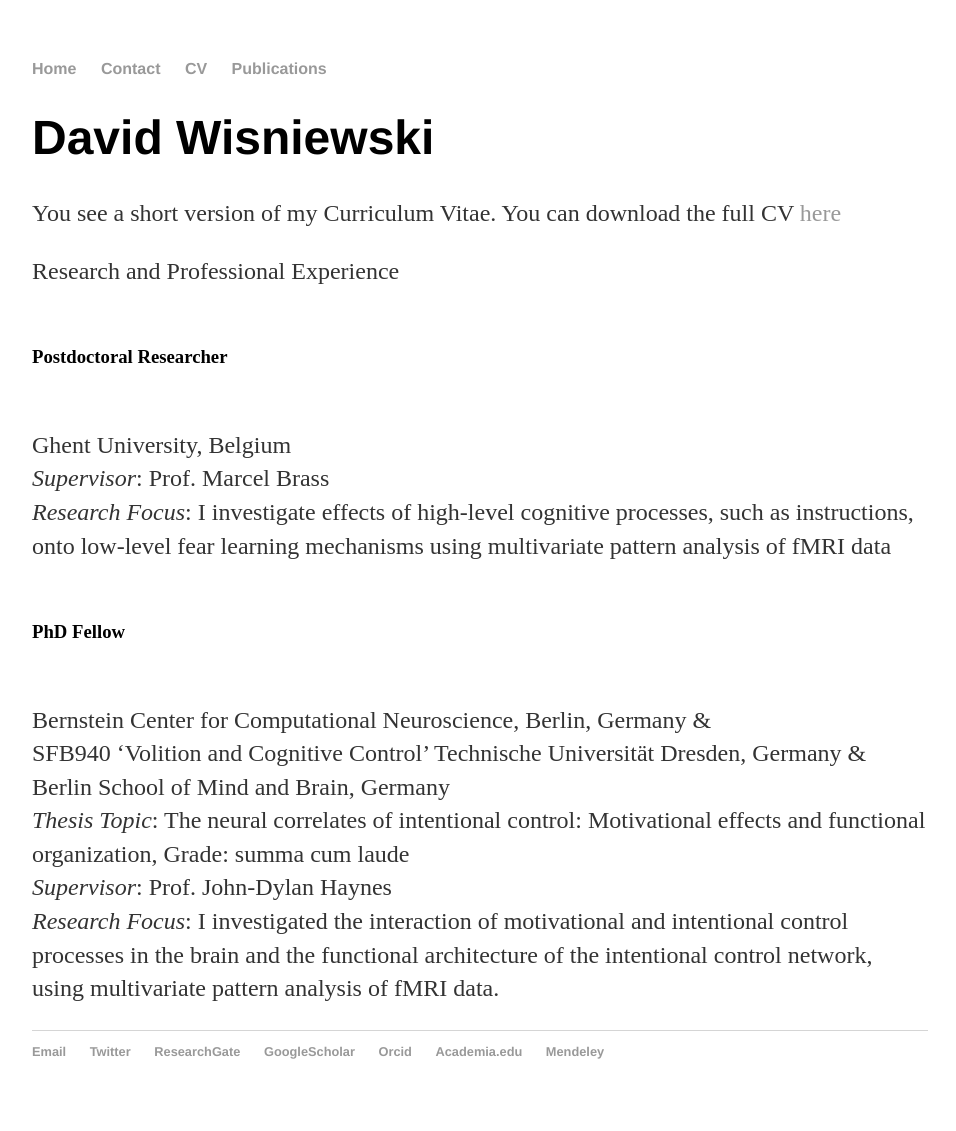
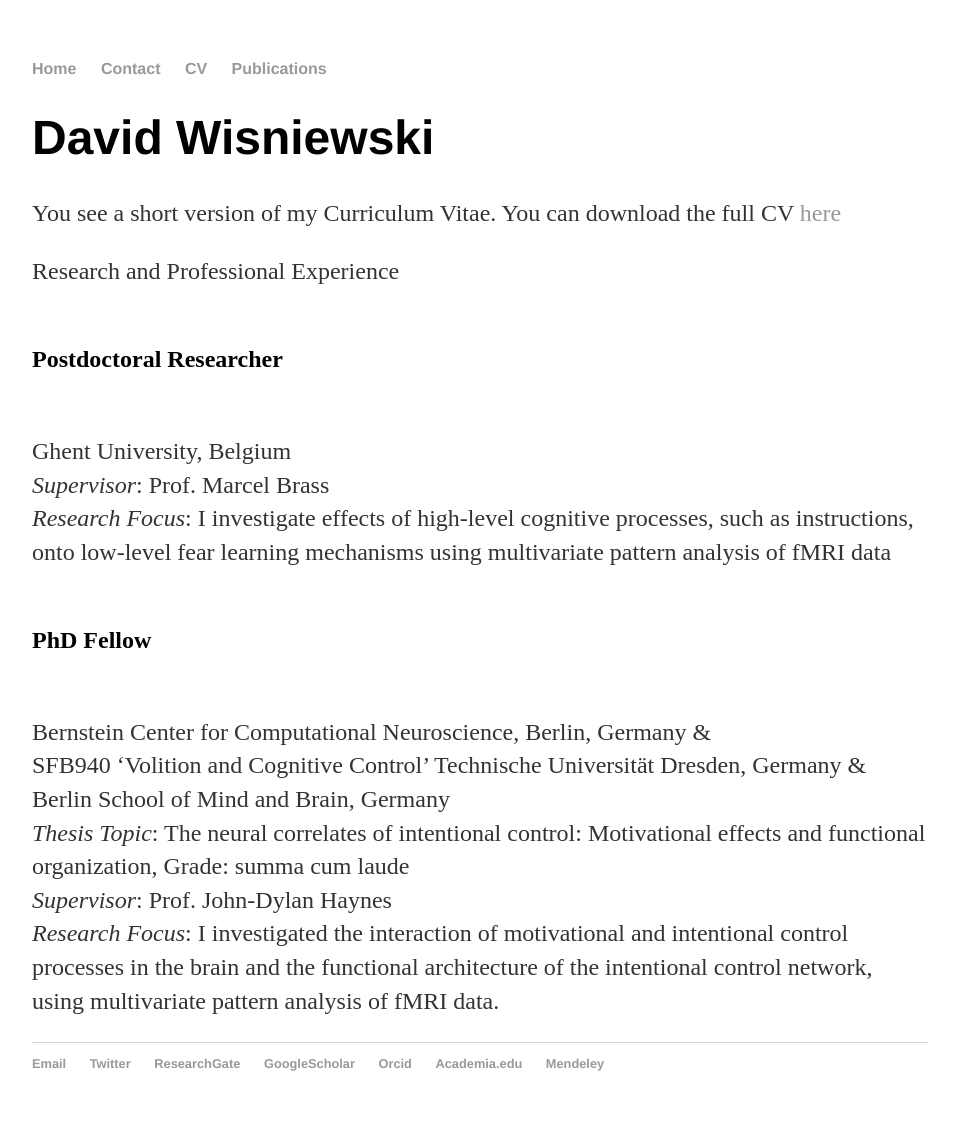
Before and after one commit to davidwisniewski/davidwisniewski.github.io, a Jekyll site: the page built from cv/index.html, in a window 1280 px wide. Shown: the whole page, without its empty margins (160-1116 px from the left). Built offline with Jekyll 4.4.1, drawn with Linux system fonts in a browser that asks for light colours.

Commit message:
style changes

```diff
--- a/cv/index.html
+++ b/cv/index.html
@@ -10,14 +10,14 @@ title: David Wisniewski
 	Research and Professional Experience<br><br>
 	</p>
 
-	<h3>Postdoctoral Researcher</h3><br>
+	<h2>Postdoctoral Researcher</h2><br>
 	<p>
 	Ghent University, Belgium<br>
 	<em>Supervisor</em>: Prof. Marcel Brass<br>
 	<em>Research Focus</em>: I investigate effects of high-level cognitive processes, such as instructions, onto low-level fear learning mechanisms using multivariate pattern analysis of fMRI data<br><br>
 	</p>
 
-	<h3>PhD Fellow</h3><br>
+	<h2>PhD Fellow</h2><br>
 	<p>
 	Bernstein Center for Computational Neuroscience, Berlin, Germany & <br>
 	SFB940 ‘Volition and Cognitive Control’ Technische Universität Dresden, Germany & <br>
```
